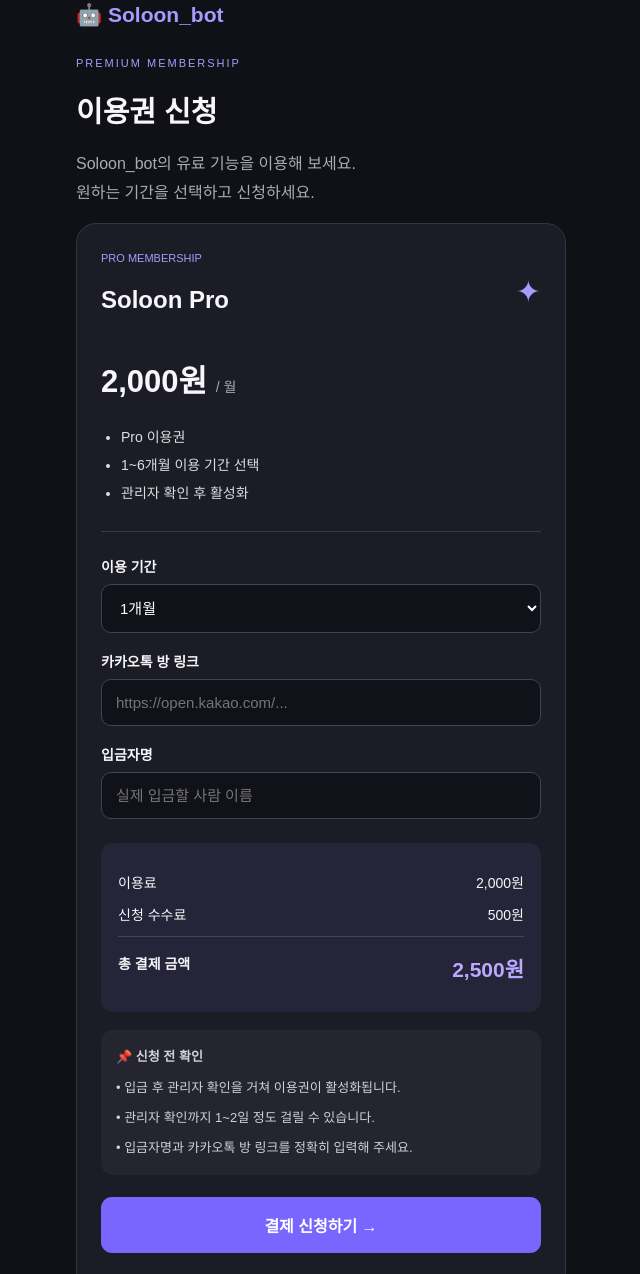
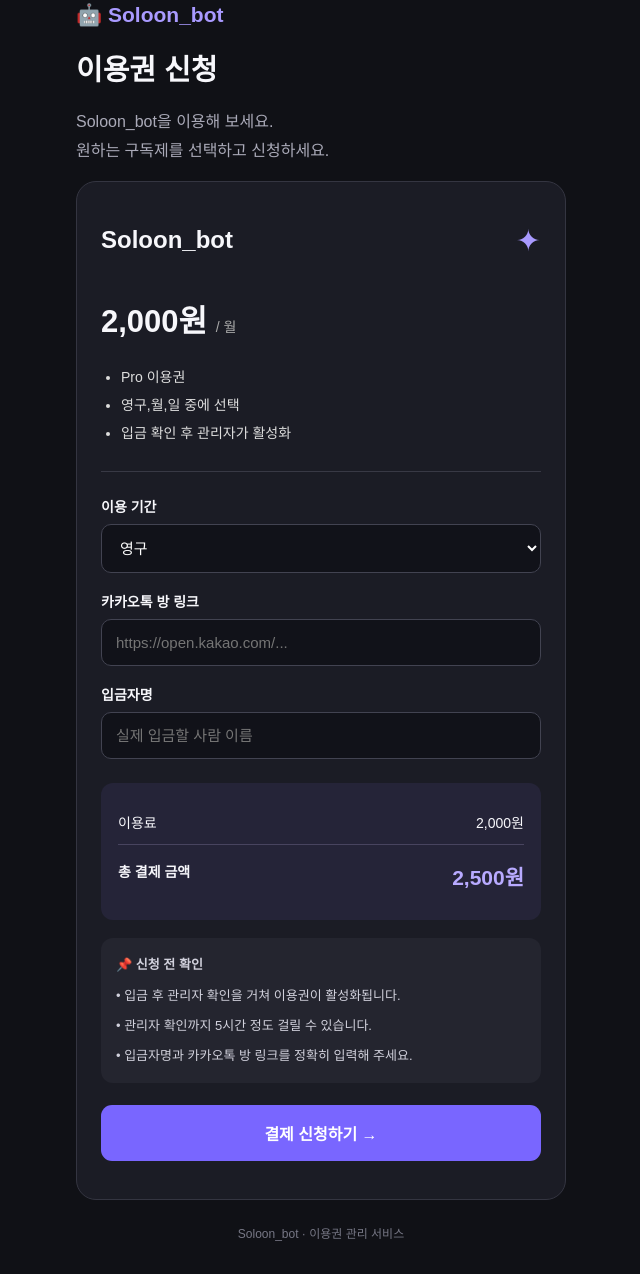
Before and after one commit to soloon76/soloon.cloud, a website: page soloon_bot.html in a window 1280 px wide. Shown: the part 46-1320 px from the top of the page, without its empty margins (319-959 px from the left). Drawn offline with Linux system fonts and the light colour scheme.

Commit message:
soloonbot 요금제 병경

```diff
--- a/soloon_bot.html
+++ b/soloon_bot.html
@@ -185,19 +185,17 @@
   <main>
     <header>
       <div class="logo">🤖 Soloon_bot</div>
-      <p class="eyebrow">PREMIUM MEMBERSHIP</p>
       <h1>이용권 신청</h1>
       <p class="description">
-        Soloon_bot의 유료 기능을 이용해 보세요.<br>
-        원하는 기간을 선택하고 신청하세요.
+        Soloon_bot을 이용해 보세요.<br>
+        원하는 구독제를 선택하고 신청하세요.
       </p>
     </header>
 
     <section class="card">
       <div class="heading">
         <div>
-          <span class="plan-label">PRO MEMBERSHIP</span>
-          <h2>Soloon Pro</h2>
+          <h2>Soloon_bot</h2>
         </div>
         <span style="font-size:30px;color:#a99aff">✦</span>
       </div>
@@ -206,8 +204,8 @@
 
       <ul class="features">
         <li>Pro 이용권</li>
-        <li>1~6개월 이용 기간 선택</li>
-        <li>관리자 확인 후 활성화</li>
+        <li>영구,월,일 중에 선택</li>
+        <li>입금 확인 후 관리자가 활성화</li>
       </ul>
 
       <hr>
@@ -215,12 +213,12 @@
       <form id="paymentForm">
         <label for="months">이용 기간</label>
         <select id="months" required>
-          <option value="1">1개월</option>
-          <option value="2">2개월</option>
+          <option value="1">영구</option>
+          <option value="2">1개월</option>
           <option value="3">3개월</option>
-          <option value="4">4개월</option>
-          <option value="5">5개월</option>
-          <option value="6">6개월</option>
+          <option value="4">6개월</option>
+          <option value="5">3일</option>
+          <option value="6">10일</option>
         </select>
 
         <label for="roomLink">카카오톡 방 링크</label>
@@ -247,11 +245,6 @@
             <span id="usagePrice">2,000원</span>
           </div>
 
-          <div class="price-row">
-            <span>신청 수수료</span>
-            <span>500원</span>
-          </div>
-
           <div class="price-row total">
             <span>총 결제 금액</span>
             <span id="totalPrice">2,500원</span>
@@ -261,7 +254,7 @@
         <div class="notice">
           <strong>📌 신청 전 확인</strong>
           <p>• 입금 후 관리자 확인을 거쳐 이용권이 활성화됩니다.</p>
-          <p>• 관리자 확인까지 1~2일 정도 걸릴 수 있습니다.</p>
+          <p>• 관리자 확인까지 5시간 정도 걸릴 수 있습니다.</p>
           <p>• 입금자명과 카카오톡 방 링크를 정확히 입력해 주세요.</p>
         </div>
 
@@ -290,7 +283,7 @@
     const statusMessage = document.getElementById("statusMessage");
 
     const MONTHLY_PRICE = 2000;
-    const APPLICATION_FEE = 500;
+
 
     function won(amount) {
       return amount.toLocaleString("ko-KR") + "원";
@@ -298,11 +291,10 @@
 
     // 이용 기간에 따라 금액 계산
     function updatePrice() {
-      const months = Number(monthsInput.value);
-      const usage = months * MONTHLY_PRICE;
+      const usage = getSlectedPrice();
 
       usagePrice.textContent = won(usage);
-      totalPrice.textContent = won(usage + APPLICATION_FEE);
+      totalPrice.textContent = won(usage);
     }
 
     // 카카오톡 오픈채팅 링크 확인
@@ -392,7 +384,7 @@
 
         statusMessage.textContent =
           "✅ 신청 정보 전송 요청이 완료되었습니다. " +
-          "관리자 확인까지 1~2일 정도 걸릴 수 있습니다.";
+          "관리자 확인까지 5시간 정도 걸릴 수 있습니다.";
 
         form.reset();
         updatePrice();
```
